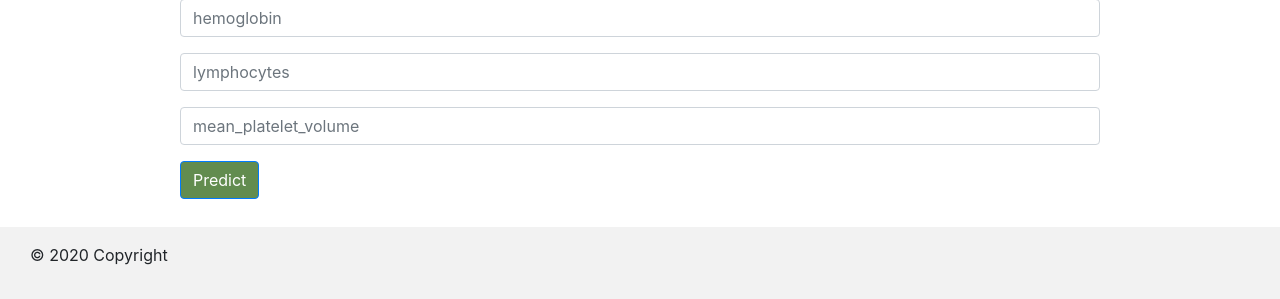
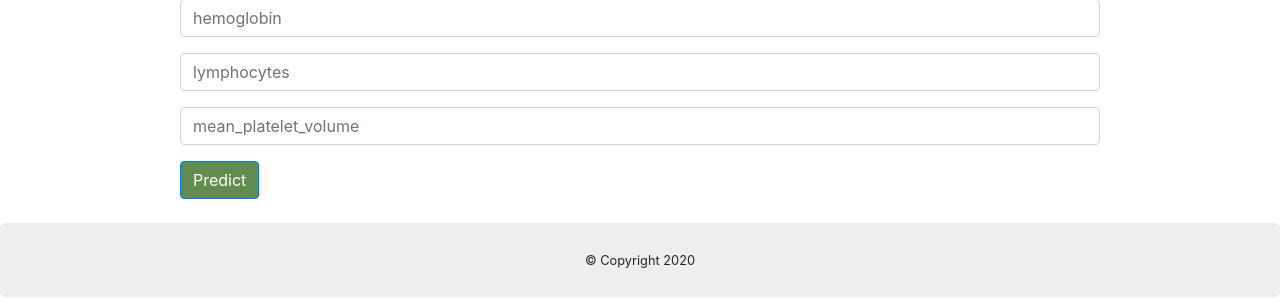
Before and after one commit to arundhatic/COVID-19-MLModels-LaboratoryTest, a Flask app: page / in a window 1280 px wide. Shown: the part 573-872 px from the top of the page. Run offline with Flask 2, Linux system fonts and the light colour scheme; parts of the project's set-up code (start-up, migrations or seed data) failed here and were passed over; some libraries are stand-ins or nearby versions.

Commit message:
update style and footer

```diff
--- a/Deployment-flask/static/css/prediction.css
+++ b/Deployment-flask/static/css/prediction.css
@@ -102,6 +102,14 @@ h3{
     background-color:#628C4F;
 }
 
-div.container-fluid{
-    background-color: #F2F2F2;
+footer.page-footer {
+    margin-top: 20px;
+	background-color:#eee;
+	border-radius: .3rem;
+	text-align: center;
+	padding: 10px 10px;
 }
+.footer p{
+    color: #272838;
+    text-align: center;
+}
--- a/Deployment-flask/templates/index.html
+++ b/Deployment-flask/templates/index.html
@@ -115,20 +115,16 @@
 <!--[ container ] -->
 
   <!--[ footer ] -->
-   <footer class="page-footer text-center text-md-left pt-4">
-
-    <!--Footer Links-->
+  <footer class="page-footer text-center text-md-left pt-4">
   <div class="container-fluid">
     <div class="row">
-    <!--Copyright-->
-    <div class="footer-copyright py-3 text-center">
-      <div class="container-fluid">
         <div class="col-md-12">
-          <p>© 2020 Copyright</p>
+          <p class="text text-center">
+            <small>© Copyright 2020</br>
+          </p>
         </div>
       </div>
     </div>
-
   </footer>
   <!--/.Footer-->
 
```
Also changed, not shown: Deployment-flask/static/css/style.css (+23 -2 lines), Deployment-flask/templates/LR.html (+6 -9 lines), Deployment-flask/templates/RFC.html (+4 -8 lines), Deployment-flask/templates/comparison.html (+5 -8 lines), 1 other file.
